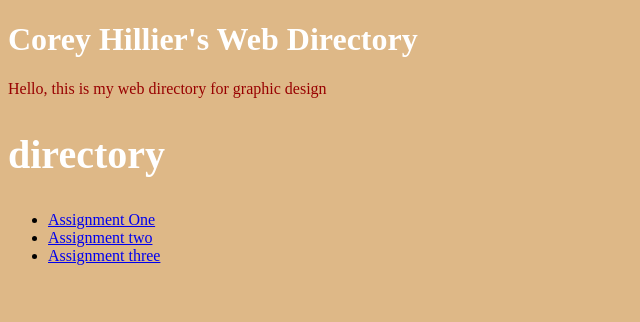
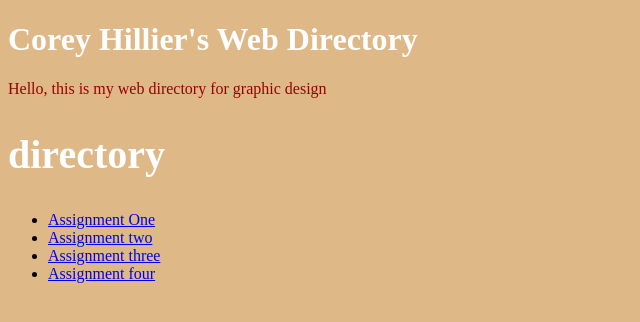
Before and after one commit to Corey-nscc/web-1, a plain HTML site: page index.html in a window 1280 px wide. Shown: the whole page, without its empty margins (0-640 px from the left). Drawn offline with Linux system fonts and the light colour scheme.

Commit message:
Add files via upload

```diff
--- a/index.html
+++ b/index.html
@@ -13,6 +13,7 @@
             <li><a href="assignment-one/index.html">Assignment One</a></li>
             <li><a href="assignment-two/index.html">Assignment two</a></li>
             <li><a href="assignment-three/thornbloom-website/index.html">Assignment three</a></li>
+            <li><a href="assignment-four/type.html">Assignment four</a></li>
         </ul>
     </body>
 </html>
```
